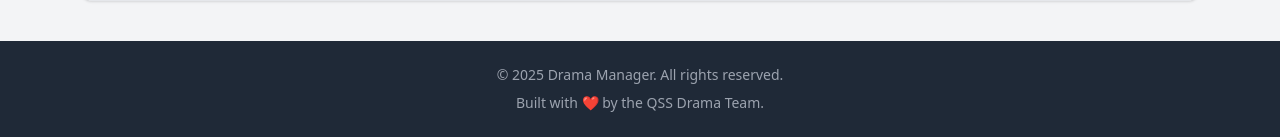
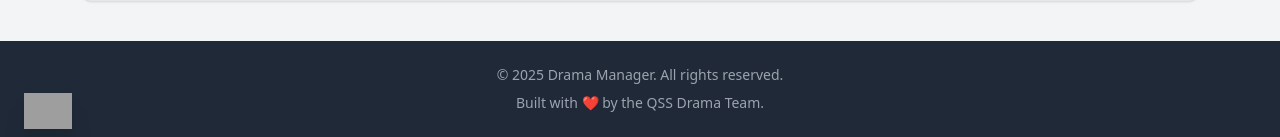
Before and after one commit to Mindstormman06/dramamanager, a PHP site: page /changelog.php in a window 1280 px wide. Shown: the part 687-824 px from the top of the page. Run offline with PHP 8.4, Linux system fonts and the light colour scheme; a user stored in the database is signed in; data that the repository does not hold is empty; some libraries are stand-ins or nearby versions; grey boxes are pictures that could not be loaded.

Commit message:
Added the mascot :)

```diff
--- a/footer.php
+++ b/footer.php
@@ -8,5 +8,6 @@
     </p>
   </div>
 </footer>
+<?php include __DIR__ . '/mascot.php'; ?>
 </body>
 </html>
--- /dev/null
+++ b/mascot.php
@@ -0,0 +1,3 @@
+<div id="mascot" class="fixed left-6 z-50" style="bottom: -1rem;">
+  <img src="/dramamanager/uploads/mascot.png" alt="Mascot" class="w-12 drop-shadow-xl" style="image-rendering: auto;">
+</div>
```
